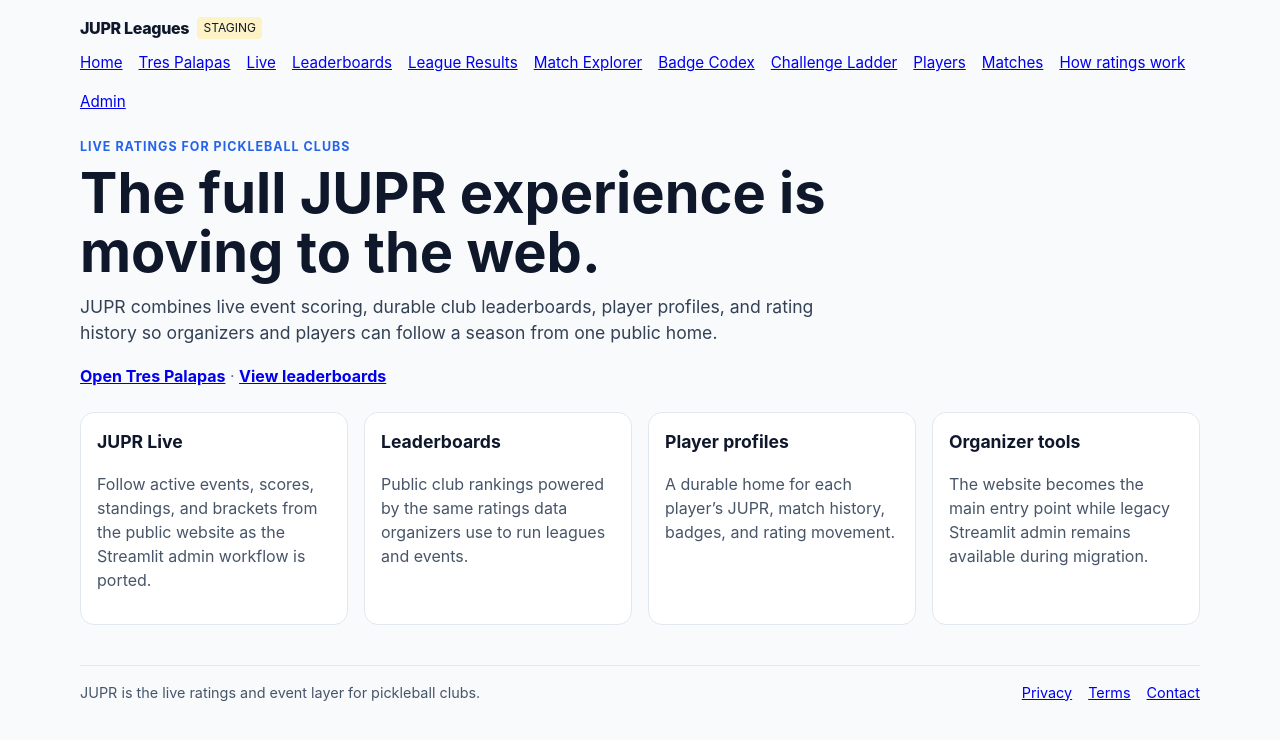
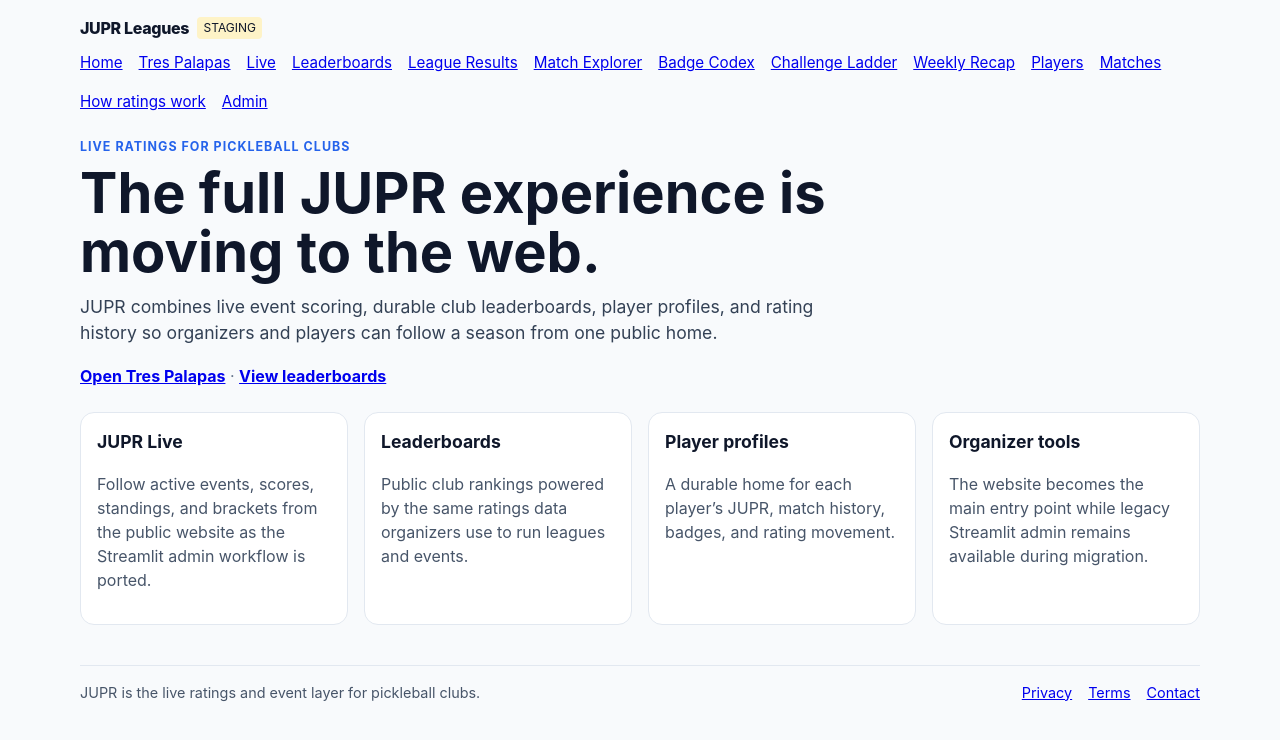
Before and after one commit to pickleballattrespalapas/JUPR, a Next.js app in the folder apps/web/: page / in a window 1280 px wide. Shown: the top 740 px of the page. Built offline with nearby package versions, Linux system fonts and the light colour scheme.

Commit message:
Add Weekly Recap to public navigation

```diff
--- a/apps/web/app/layout.tsx
+++ b/apps/web/app/layout.tsx
@@ -71,6 +71,7 @@ export default function RootLayout({ children }: { children: ReactNode }) {
               <Link href="/clubs/tres-palapas/match-explorer">Match Explorer</Link>
               <Link href="/clubs/tres-palapas/badge-codex">Badge Codex</Link>
               <Link href="/clubs/tres-palapas/challenge-ladder">Challenge Ladder</Link>
+              <Link href="/clubs/tres-palapas/weekly-recap">Weekly Recap</Link>
               <Link href="/clubs/tres-palapas/players">Players</Link>
               <Link href="/clubs/tres-palapas/matches">Matches</Link>
               <Link href="/how-ratings-work">How ratings work</Link>
```
